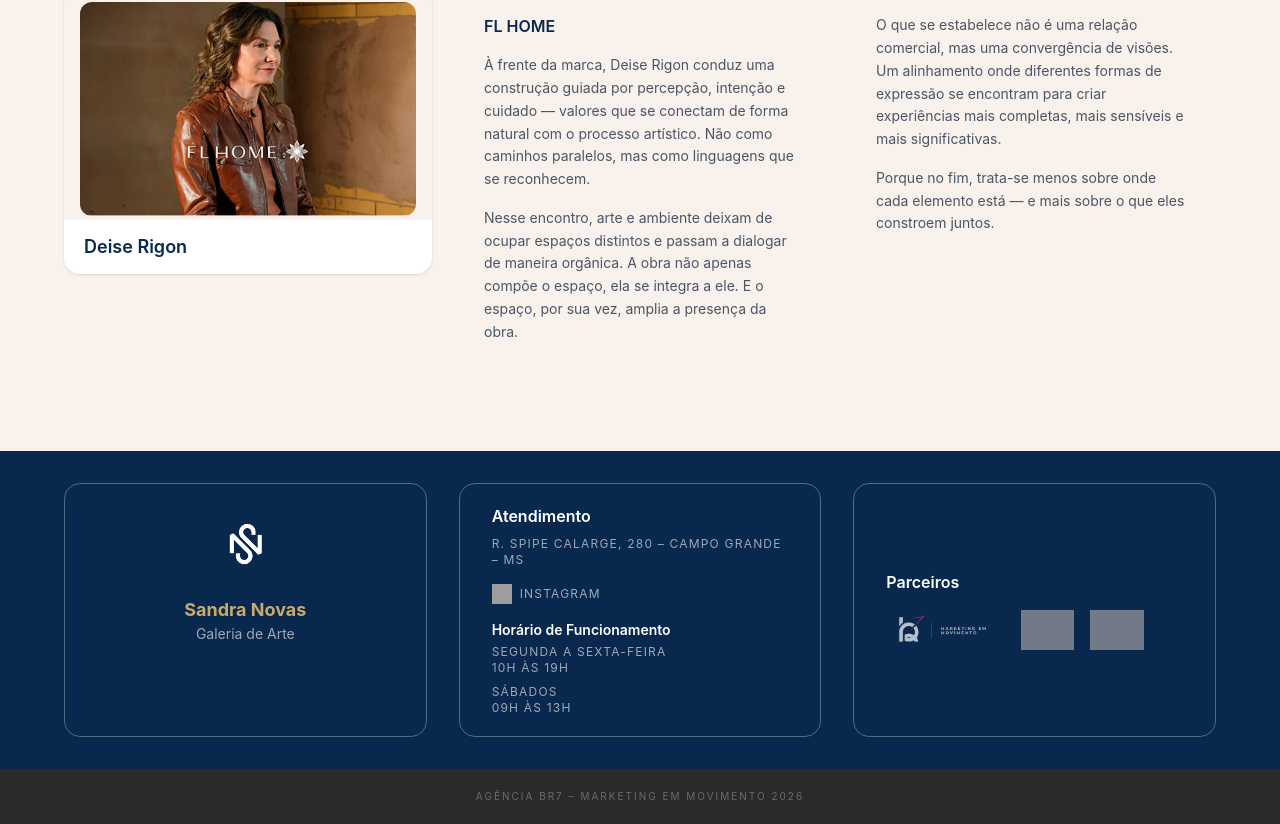
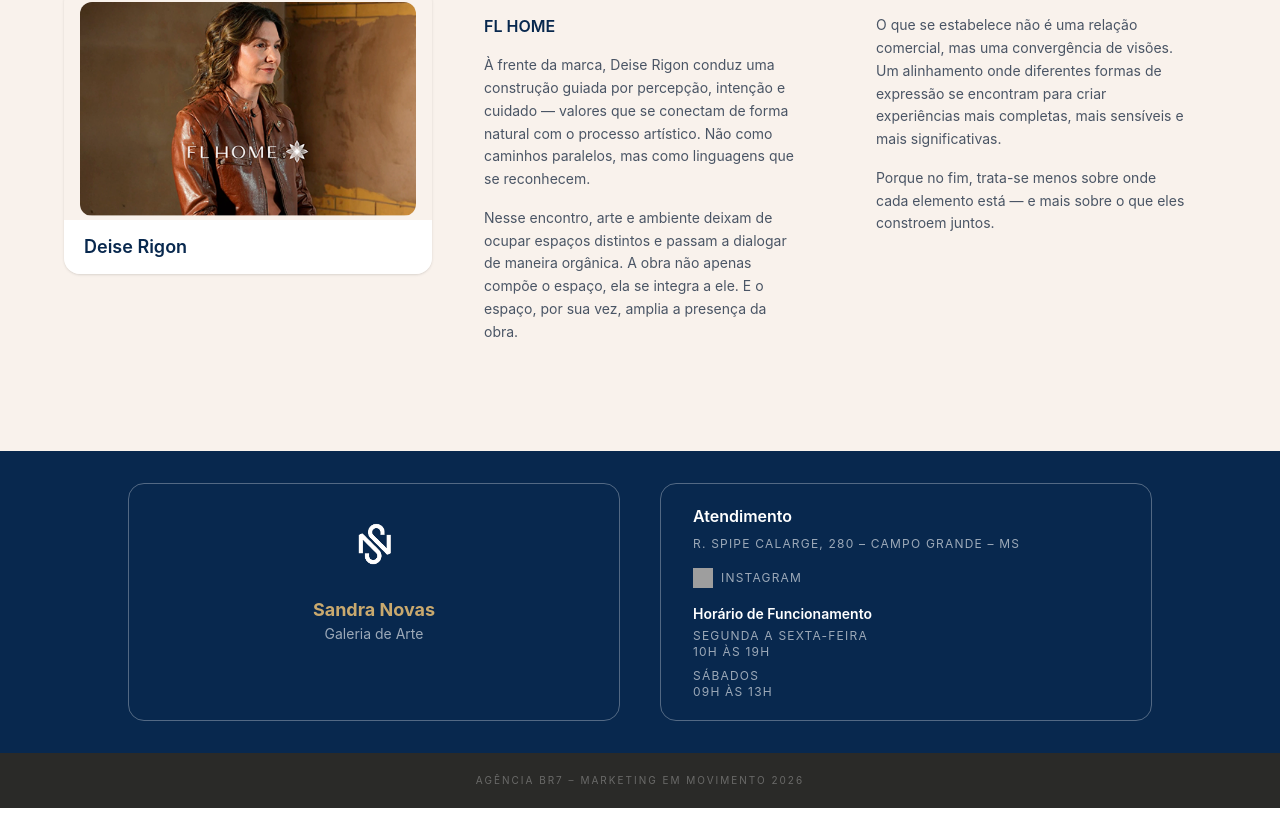
Before and after one commit to ABabayaga/Site-Sandra, a React (Vite) app: page / in a window 1280 px wide. Shown: the part 5794-6618 px from the top of the page. Built offline with nearby package versions, Linux system fonts and the light colour scheme; grey boxes are pictures that could not be loaded; a web font is replaced by a local one.

Commit message:
desfazer parceiros

```diff
--- a/src/components/Footer.tsx
+++ b/src/components/Footer.tsx
@@ -2,7 +2,7 @@ export default function Footer() {
     return (
         <footer id="contato">
             <div className="bg-[#08284E] px-4 py-8 sm:px-6">
-                <div className="mx-auto grid max-w-6xl grid-cols-1 gap-6 items-stretch sm:gap-8 md:grid-cols-3">
+                <div className="mx-auto grid max-w-5xl grid-cols-1 gap-6 items-stretch sm:gap-10 md:grid-cols-2">
 
                     {/* Col 1 — Logo + Nome */}
                     <div className="flex w-full flex-col items-center gap-3 rounded-2xl border border-white/30 px-6 py-5 sm:px-10">
@@ -49,22 +49,6 @@ export default function Footer() {
                         </div>
                     </div>
 
-                    {/* Col 3 — Parceiros */}
-                    <div className="flex flex-col justify-center gap-4 rounded-2xl border border-white/30 px-5 py-5 sm:px-8">
-                        <p className="text-white text-base font-semibold">Parceiros</p>
-                        <div className="flex flex-wrap items-center gap-4">
-                            <a href="https://www.instagram.com/br7.mkt_/" target="_blank" rel="noopener noreferrer">
-                                <img src="/br7.png" alt="Parceiro 1" className="h-10 object-contain opacity-70 hover:opacity-100 transition-opacity" />
-                            </a>
-                            <a href="#" target="_blank" rel="noopener noreferrer">
-                                <img src="/parceiro2.png" alt="Parceiro 2" className="h-10 object-contain opacity-70 hover:opacity-100 transition-opacity" />
-                            </a>
-                            <a href="#" target="_blank" rel="noopener noreferrer">
-                                <img src="/parceiro3.png" alt="Parceiro 3" className="h-10 object-contain opacity-70 hover:opacity-100 transition-opacity" />
-                            </a>
-                        </div>
-                    </div>
-
                 </div>
             </div>
 
```
